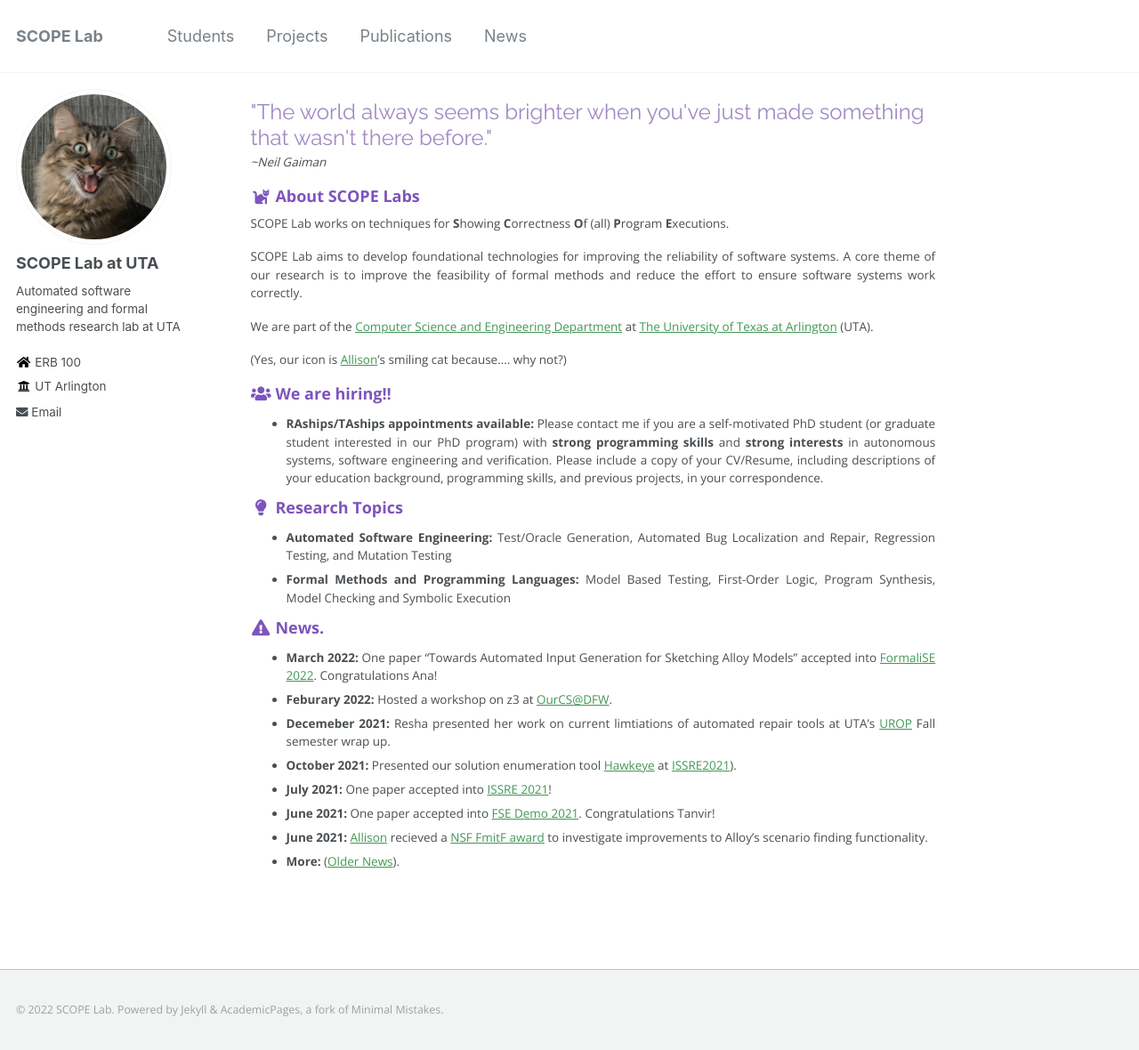
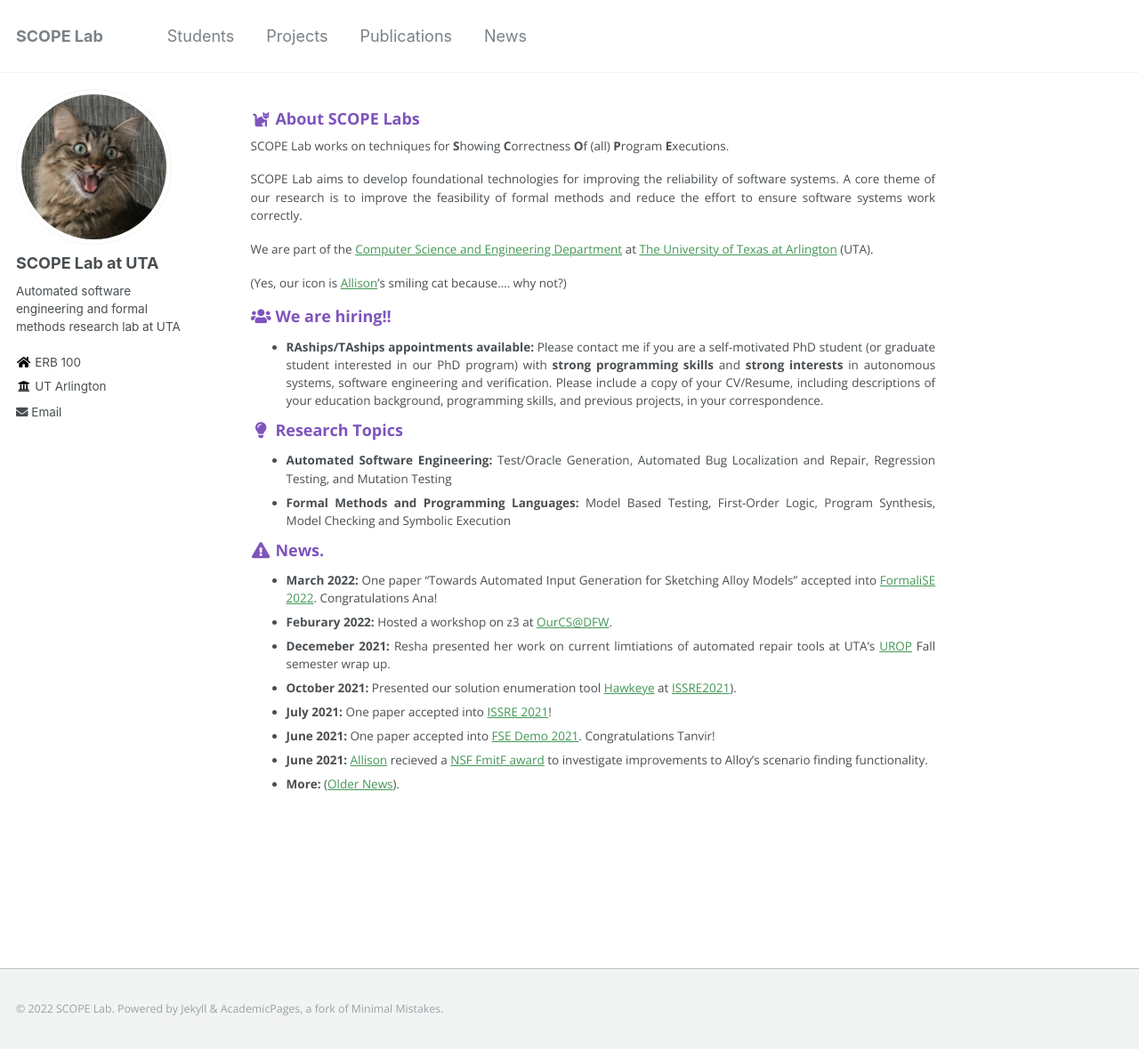
Before and after one commit to SCOPELabUTA/SCOPELabUTA.github.io, a Jekyll site: the page built from _pages/about.md, in a window 1280 px wide and 1180 px high. Shown: the whole window at 89% size. Built offline with Jekyll 4.4.1, drawn with Linux system fonts in a browser that asks for light colours.

Commit message:
Update about

```diff
--- a/_pages/about.md
+++ b/_pages/about.md
@@ -7,10 +7,6 @@ redirect_from:
   - /about/
   - /about.html
 ---
-
-<h4>"The world always seems brighter when you've just made something that wasn't there before."</h4>
-
- *~Neil Gaiman*
 
 ### <i class="fa fa-fw fa-cat" aria-hidden="true"></i> About SCOPE Labs
 SCOPE Lab works on techniques for **S**howing **C**orrectness **O**f (all) **P**rogram **E**xecutions.
```
